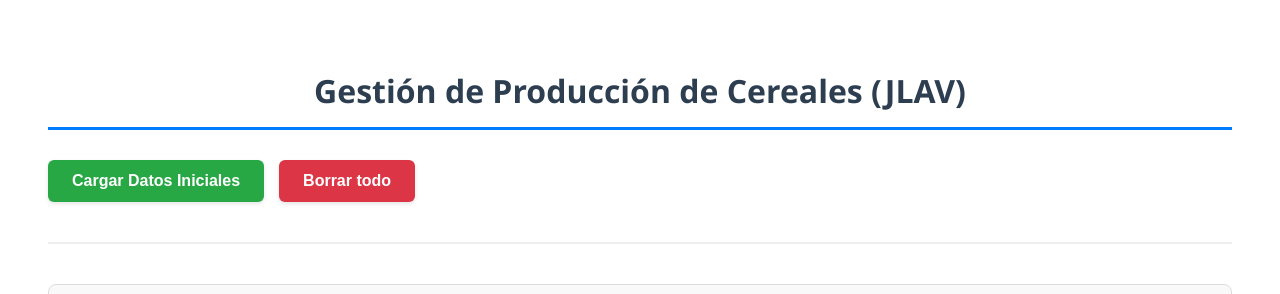
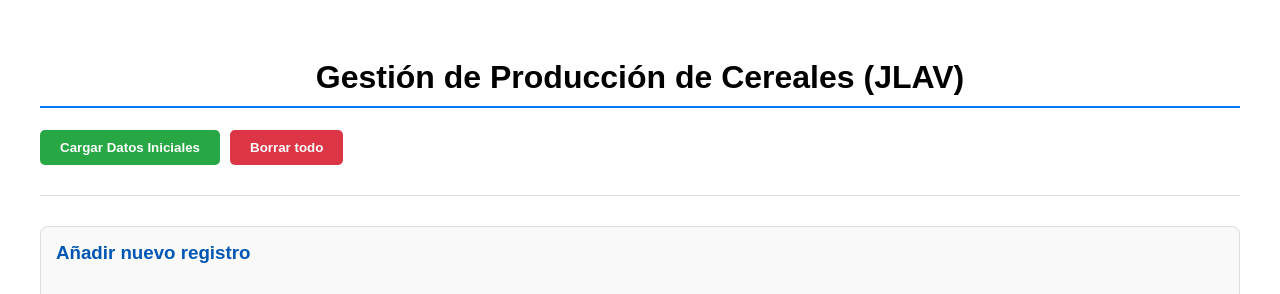
Before and after one commit to gti-sos/SOS2526-18, a SvelteKit app in the folder src/front/: page /cereal-productions in a window 1280 px wide. Shown: the top 294 px of the page. Built offline with nearby package versions, Linux system fonts and the light colour scheme; no server answers.

Commit message:
front-end jlav

```diff
--- a/src/front/src/routes/cereal-productions/+page.svelte
+++ b/src/front/src/routes/cereal-productions/+page.svelte
@@ -4,26 +4,20 @@
     import CerealForm from './CerealForm.svelte';
     import CerealTable from './CerealTable.svelte';
 
-    // 1. VARIABLES GLOBALES (Estado Svelte 5)
     let cereals = $state([]);
     let message = $state("");
     let messageType = $state("danger");
 
-    // 2. FUNCIONES DE LÓGICA
-
-    // Obtener datos de la API
     async function getCereals() {
         const res = await fetch("/api/v2/cereal-productions");
         if (res.ok) {
-            const data = await res.json();
-            cereals = data;
+            cereals = await res.json();
         } else {
             message = "Error al conectar con la base de datos.";
             messageType = "danger";
         }
     }
 
-    // Cargar datos iniciales (Botón Verde)
     async function loadInitialData() {
         const res = await fetch("/api/v2/cereal-productions/loadInitialData");
         if (res.ok) {
@@ -31,29 +25,22 @@
             messageType = "success";
             await getCereals();
         } else {
-            message = "Aviso: Los datos ya existen o el servidor no responde.";
+            message = "Aviso: Los datos ya existen.";
             messageType = "danger";
         }
     }
 
-    // Borrar todos los registros (Botón Rojo)
     async function deleteAllCereals() {
-        if (confirm("¿Estás seguro de que quieres borrar TODOS los datos?")) {
-            const res = await fetch("/api/v2/cereal-productions", {
-                method: "DELETE"
-            });
+        if (confirm("¿Borrar todo?")) {
+            const res = await fetch("/api/v2/cereal-productions", { method: "DELETE" });
             if (res.ok) {
-                message = "Se han eliminado todos los registros correctamente.";
+                message = "Registros eliminados.";
                 messageType = "success";
                 await getCereals();
-            } else {
-                message = "Error: No se han podido borrar los datos.";
-                messageType = "danger";
             }
         }
     }
 
-    // Carga automática al abrir
     onMount(getCereals);
 </script>
 
@@ -62,85 +49,61 @@
 
     <Message bind:message bind:type={messageType} />
 
-    <section class="controls">
-        <button onclick={loadInitialData} class="btn-load">
+    <div class="botones-principales">
+        <button onclick={loadInitialData} class="btn-verde">
             Cargar Datos Iniciales
         </button>
-        <button onclick={deleteAllCereals} class="btn-delete-all">
+        <button onclick={deleteAllCereals} class="btn-rojo">
             Borrar todo
         </button>
-    </section>
+    </div>
 
     <hr />
 
     <CerealForm {getCereals} bind:message bind:messageType />
-
     <br />
-
     <CerealTable {cereals} {getCereals} bind:message bind:messageType />
 </main>
 
 <style>
     main {
-        font-family: 'Segoe UI', Tahoma, Geneva, Verdana, sans-serif;
-        padding: 40px;
+        font-family: sans-serif;
+        padding: 30px;
         max-width: 1200px;
         margin: 0 auto;
-        color: #333;
     }
 
-    h1 {
-        border-bottom: 3px solid #007bff;
-        padding-bottom: 15px;
-        margin-bottom: 30px;
-        color: #2c3e50;
-        text-align: center;
+    h1 { border-bottom: 2px solid #007bff; padding-bottom: 10px; text-align: center; }
+
+    /* Estilo para que los botones salgan juntos y bonitos */
+    .botones-principales {
+        display: flex;
+        gap: 10px;
+        margin: 20px 0;
     }
 
-    .controls {
-        margin-bottom: 25px;
-        display: flex;
-        gap: 15px; /* Espacio elegante entre botones */
-        justify-content: flex-start;
+    .btn-verde {
+        background-color: #28a745;
+        color: white;
+        padding: 10px 20px;
+        border: none;
+        border-radius: 5px;
+        cursor: pointer;
+        font-weight: bold;
     }
 
-    /* Estilo Botón Verde */
-    .btn-load {
-        background-color: #28a745;
+    .btn-rojo {
+        background-color: #dc3545;
         color: white;
-        padding: 12px 24px;
+        padding: 10px 20px;
         border: none;
-        border-radius: 6px;
+        border-radius: 5px;
         cursor: pointer;
         font-weight: bold;
-        font-size: 1rem;
-        transition: background-color 0.3s ease, transform 0.1s ease;
-        box-shadow: 0 2px 4px rgba(0,0,0,0.1);
     }
 
-    .btn-load:hover { background-color: #218838; transform: translateY(-1px); }
+    .btn-verde:hover { background-color: #218838; }
+    .btn-rojo:hover { background-color: #c82333; }
 
-    /* Estilo Botón Rojo */
-    .btn-delete-all {
-        background-color: #dc3545;
-        color: white;
-        padding: 12px 24px;
-        border: none;
-        border-radius: 6px;
-        cursor: pointer;
-        font-weight: bold;
-        font-size: 1rem;
-        transition: background-color 0.3s ease, transform 0.1s ease;
-        box-shadow: 0 2px 4px rgba(0,0,0,0.1);
-    }
-
-    .btn-delete-all:hover { background-color: #c82333; transform: translateY(-1px); }
-
-    .btn-load:active, .btn-delete-all:active { transform: translateY(0); }
-
-    hr {
-        margin: 40px 0;
-        border: 0;
-        border-top: 2px solid #eee;
-    }
+    hr { margin: 30px 0; border: 0; border-top: 1px solid #ddd; }
 </style>
```
